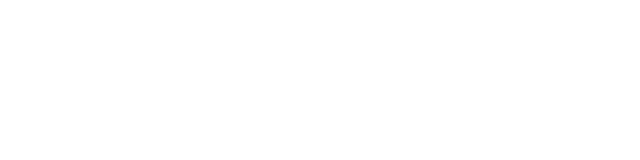
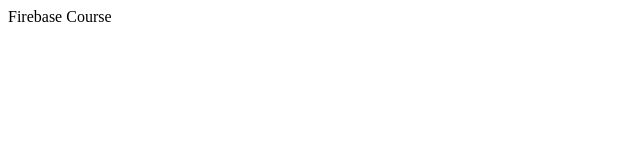
Before and after one commit to Cymbal-Axel/google-firebase, a React (Create React App) app: page / in a window 1280 px wide. Shown: the top 160 px of the page, without its empty margins (0-640 px from the left). Built offline with nearby package versions, Linux system fonts and the light colour scheme.

Commit message:
se agrego un texto simple "firebase course"

```diff
--- a/src/App.js
+++ b/src/App.js
@@ -3,7 +3,7 @@
 function App() {
   return (
     <div className="App">
-
+      Firebase Course
     </div>
   );
 }
```
